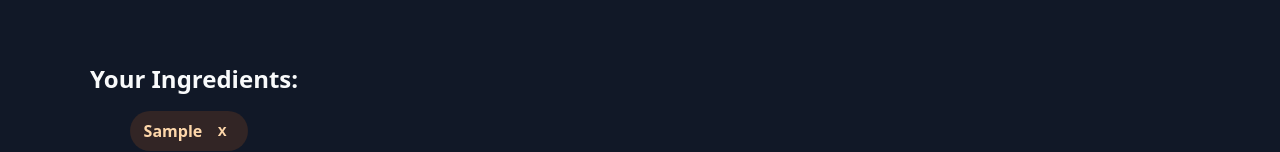
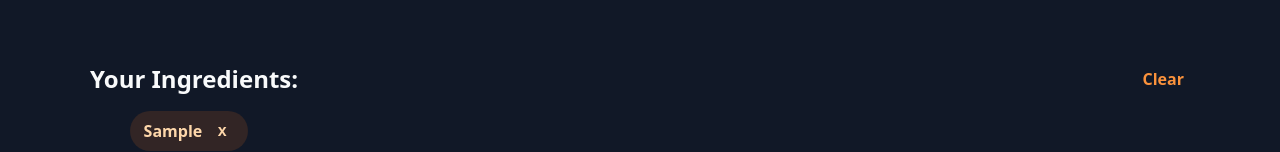
Before and after one commit to jprobussr/prochef-ai, a React (Vite) app: page / in a window 1280 px wide. Both pictures are taken after typing "Sample" into the empty fields and a click on the button "Add Ingredient". Shown: the part 507-659 px from the top of the page. Built offline with nearby package versions, Linux system fonts and the light colour scheme.

Commit message:
Add clear ingredients action

```diff
--- a/src/App.jsx
+++ b/src/App.jsx
@@ -21,6 +21,10 @@ const App = () => {
     });
   };
 
+  const handleClearIngredients = () => {
+    setIngredients([]);
+  };
+
   return (
     <div className="app">
       <main className="app-container">
@@ -31,6 +35,7 @@ const App = () => {
         <IngredientList
           ingredients={ingredients}
           onRemoveIngredient={handleRemoveIngredient}
+          onClearIngredients={handleClearIngredients}
         />
       </main>
     </div>
--- a/src/components/IngredientList/IngredientList.css
+++ b/src/components/IngredientList/IngredientList.css
@@ -3,7 +3,7 @@
 }
 
 .ingredient-list-section h2 {
-  margin: 0 0 1rem;
+  margin: 0;
   font-size: 1.5rem;
 }
 .ingredient-list-section ul {
@@ -43,3 +43,24 @@
 .ingredient-list-section li button:hover {
   background: rgba(254, 215, 170, 0.18);
 }
+
+.ingredient-list-header {
+  display: flex;
+  align-items: center;
+  justify-content: space-between;
+  gap: 1rem;
+  margin-bottom: 1rem;
+}
+
+.ingredient-list-header button {
+  border: none;
+  background: transparent;
+  color: #fb923c;
+  font: inherit;
+  font-weight: 700;
+  cursor: pointer;
+}
+
+.ingredient-list-header button:hover {
+  color: #fed7aa;
+}
--- a/src/components/IngredientList/IngredientList.jsx
+++ b/src/components/IngredientList/IngredientList.jsx
@@ -1,9 +1,18 @@
 import './IngredientList.css';
 
-const IngredientList = ({ ingredients, onRemoveIngredient }) => {
+const IngredientList = ({
+  ingredients,
+  onRemoveIngredient,
+  onClearIngredients,
+}) => {
   return (
     <section className="ingredient-list-section">
-      <h2>Your Ingredients:</h2>
+      <div className="ingredient-list-header">
+          <h2>Your Ingredients:</h2>
+          {ingredients.length > 0 && (
+            <button type="button" onClick={onClearIngredients}>Clear</button>
+          )}
+      </div>
 
       <ul>
         {ingredients.map((ingredient) => {
```
